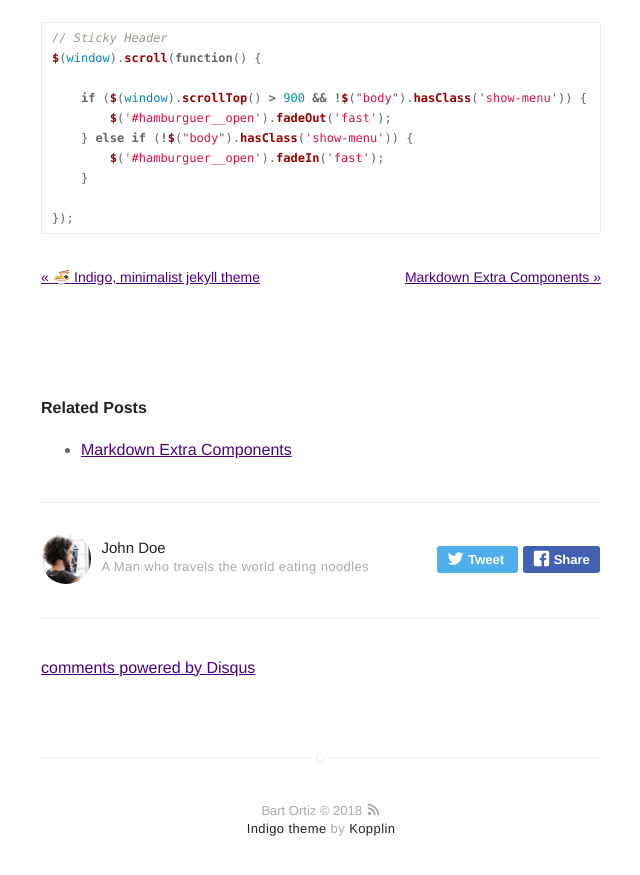
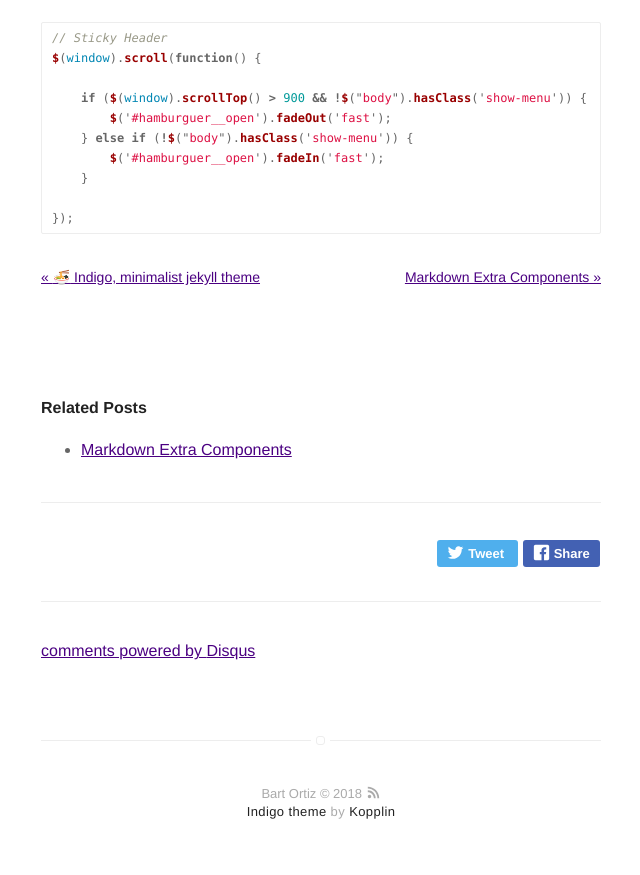
Before and after one commit to staticcoment/thebooort.github.io, a Jekyll site: the page built from _posts/2016-02-24-markdown-common-elements.markdown, in a window 1280 px wide and 900 px high, scrolled down 5569 px. Shown: the top 875 px of the window, without its empty margins (319-959 px from the left). Built offline with Jekyll 4.4.1, drawn with Linux system fonts in a browser that asks for light colours; emoji names are drawn with the system emoji font; comment, search, counter and statistics services are not loaded.

Commit message:
Update _config.yml

```diff
--- a/_config.yml
+++ b/_config.yml
@@ -53,12 +53,6 @@ github: thebooort
 email: thebart94@hotmail.com
 
 authors:
-    johndoe:
-        name: John Doe
-        bio: A Man who travels the world eating noodles
-        external-image: false
-        picture: assets/images/profile.jpg
-        twitter: johndoe
     bart:
         name: Bart Ortiz
         bio: I lose my time thinking about maths, skepticism and science
```
